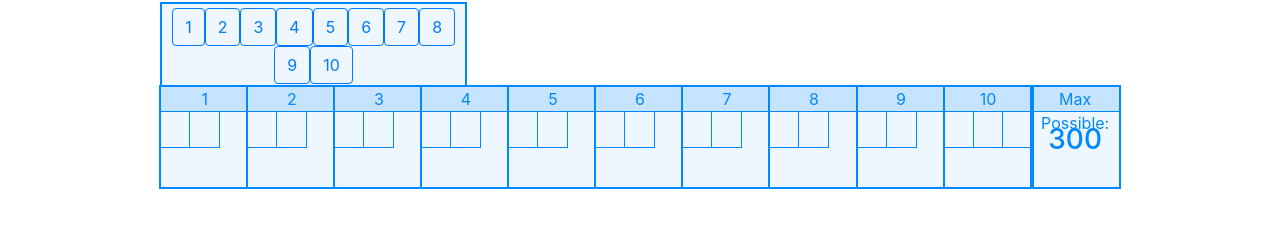
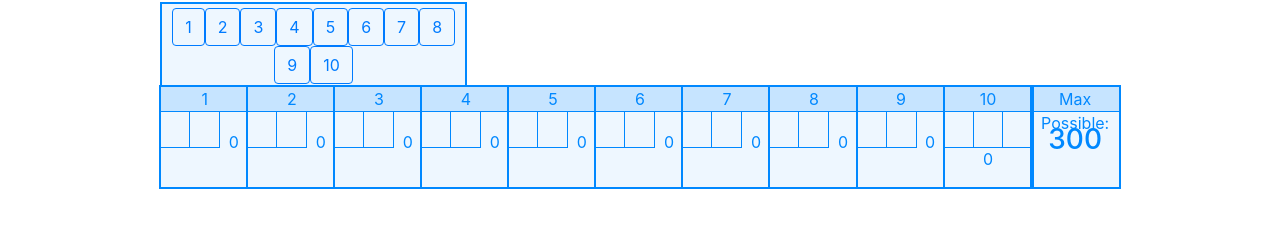
Before and after one commit to MaxGotenstam/Bowling-calculator, an Angular app: page / in a window 1280 px wide. Shown: the part 183-410 px from the top of the page. Built offline with nearby package versions, Linux system fonts and the light colour scheme.

Commit message:
Fixed scoring + fixed with unit-tests

```diff
--- a/src/app/calculator.service.ts
+++ b/src/app/calculator.service.ts
@@ -28,31 +28,52 @@ export class CalculatorService {
     const previousBall = this.balls[this.balls.indexOf(ball) - 1];
     const score = { score: 0 };
 
+
+    if (frame.lastFrame) {
+
+      if (!frame.ballOne.roll) {
+        frame.ballOne = ball;
+        if (ball.roll === 10) {
+          ball.isStrike = true;
+        }
+      } else if (!frame.ballTwo.roll) {
+        frame.ballTwo = ball;
+        if (ball.roll === 10 && frame.ballOne.isStrike) {
+          ball.isStrike = true;
+        } else if (ball.roll + frame.ballOne.roll === 10) {
+          ball.isSpare = true;
+        }
+      } else if (frame.ballOne.isStrike || (frame.ballTwo.isSpare || frame.ballTwo.isStrike)) {
+        frame.ballThree = ball;
+      }
+
+
+
+      console.log(frame);
+    } else {
       if (!frame.ballOne.roll) {
         frame.ballOne = ball;
 
         if (ball.roll === 10) {
           ball.isStrike = true;
+          if (frame.lastFrame === false) {
             this.currentFrameIndex++;
+          }
         }
       } else {
         frame.ballTwo = ball;
+        if (frame.lastFrame === false) {
           this.currentFrameIndex++;
+        }
       }
       if (frame.ballOne.roll + frame.ballTwo.roll === 10) {
         ball.isSpare = true;
-    }
-    if (frame.ballOne.roll + frame.ballTwo.roll < 10) {
-
       }
       if (this.currentFrameIndex === 10) {
         frame.lastFrame = true;
         console.log('last frame');
       }
-    if (frame.lastFrame && ball.isStrike || frame.lastFrame && ball.isSpare) {
-      frame.ballThree = ball;
     }
-
 
     this.balls.push(ball);
     this.getScore();
@@ -61,15 +82,18 @@ export class CalculatorService {
   getScore() {
     this.maxFrameScore = 30;
     let currentScore = 0;
-    console.log(this.balls);
+    // console.log(this.balls);
     for (let i = 0; i < this.balls.length; i++) {
-      const thisRoll = this.balls[i].roll;
+      const thisBall = this.balls[i];
+      const thisRoll = thisBall.roll;
       const nextRoll = this.balls[i + 1].roll;
       const nextNextRoll = this.balls[i + 2].roll;
-      const frame = this.balls;
-      const nextTwoRolls = nextRoll + nextNextRoll;
+      const frame = this.balls.indexOf(thisBall);
 
       if (thisRoll === 10) {
+        // console.log(isNaN(nextRoll), 'nextroll');
+        // console.log(isNaN(nextNextRoll), 'nextnextroll');
+        // console.log(isNaN(this.frameScore), 'framescore');
         this.frameScore = 10 + nextRoll + nextNextRoll;
         currentScore = currentScore + this.frameScore;
       }
@@ -81,14 +105,16 @@ export class CalculatorService {
         this.frameScore = thisRoll + nextRoll;
         currentScore = currentScore + this.frameScore;
       } else {
-        console.log(this.frameScore);
+        // console.log(this.frameScore);
       }
-      console.log(currentScore);
+      // console.log(isNaN(currentScore), 'currentscore');
+      // console.log(currentScore);
+
     }
     return this.balls;
   }
 
-  private initFrames() {
+  initFrames() {
     let frameAmount;
     const temp = { roll: undefined, frame: undefined };
     for (frameAmount = 1; frameAmount <= 10; frameAmount++) {
@@ -98,7 +124,7 @@ export class CalculatorService {
         ballTwo: temp,
         ballThree: temp,
         score: 0,
-        lastFrame: false,
+        lastFrame: frameAmount === 10,
         buttons: frameAmount,
       });
     }
--- a/src/app/models.ts
+++ b/src/app/models.ts
@@ -4,6 +4,8 @@ export interface Frames {
   ballTwo?: Ball;
   ballThree?: Ball;
   score?: number;
+  isStrike?: boolean;
+  isSpare?: boolean;
   lastFrame?: boolean;
   buttons?: number;
 }
--- a/src/app/score-sheet/score-sheet.component.html
+++ b/src/app/score-sheet/score-sheet.component.html
@@ -1,15 +1,21 @@
 <div class="wrapper">
   <div *ngFor="let frame of calculator.getFrames(); let isLast = last">
-    <div class="frame">
+
+    <div *ngIf="!frame.lastFrame" class="frame">
       <div class="frameHead">{{ frame.frameId }}</div>
-      <div class="ball">{{frame.ballOne.roll === 10 ? '' : frame.ballOne.roll}}</div>
-      <div class="ball">{{
-        frame.ballTwo.roll + frame.ballOne.roll === 10 ? '/'
-        : frame.ballOne.roll === 10 ? 'X'
-        : frame.ballTwo.roll }}</div>
-      <div *ngIf="isLast" class="ball">{{ frame.ballThree.roll}}</div>
-      <div class="current-score"></div>
+      <div class="ball">{{ frame.ballOne.isStrike ? '' : frame.ballOne.roll }}</div>
+      <div class="ball">{{ frame.ballOne.isStrike ? 'X' : frame.ballTwo.isSpare ? '/' : frame.ballTwo.roll }}</div>
+      <div class="current-score">{{frame.score}}</div>
     </div>
+
+    <div *ngIf="frame.lastFrame" class="frame">
+      <div class="frameHead">{{ frame.frameId }}</div>
+      <div class="ball">{{ frame.ballOne.isStrike ? 'X' : frame.ballOne.roll }}</div>
+      <div class="ball">{{ frame.ballTwo.isStrike ? 'X' : frame.ballTwo.isSpare ? '/' : frame.ballTwo.roll }}</div>
+      <div class="ball">{{ frame.ballThree.isStrike ? 'X' : frame.ballThree.isSpare ? '/' : frame.ballThree.roll }}</div>
+      <div class="current-score">{{frame.score}}</div>
+    </div>
+
   </div>
   <div class="max-score">
     <div class="frameHead">Max Possible:</div>
```
Also changed, not shown: 2 other files (tests, documents, lock files or other folders). Lines whose indentation alone changed are shown as unchanged.
